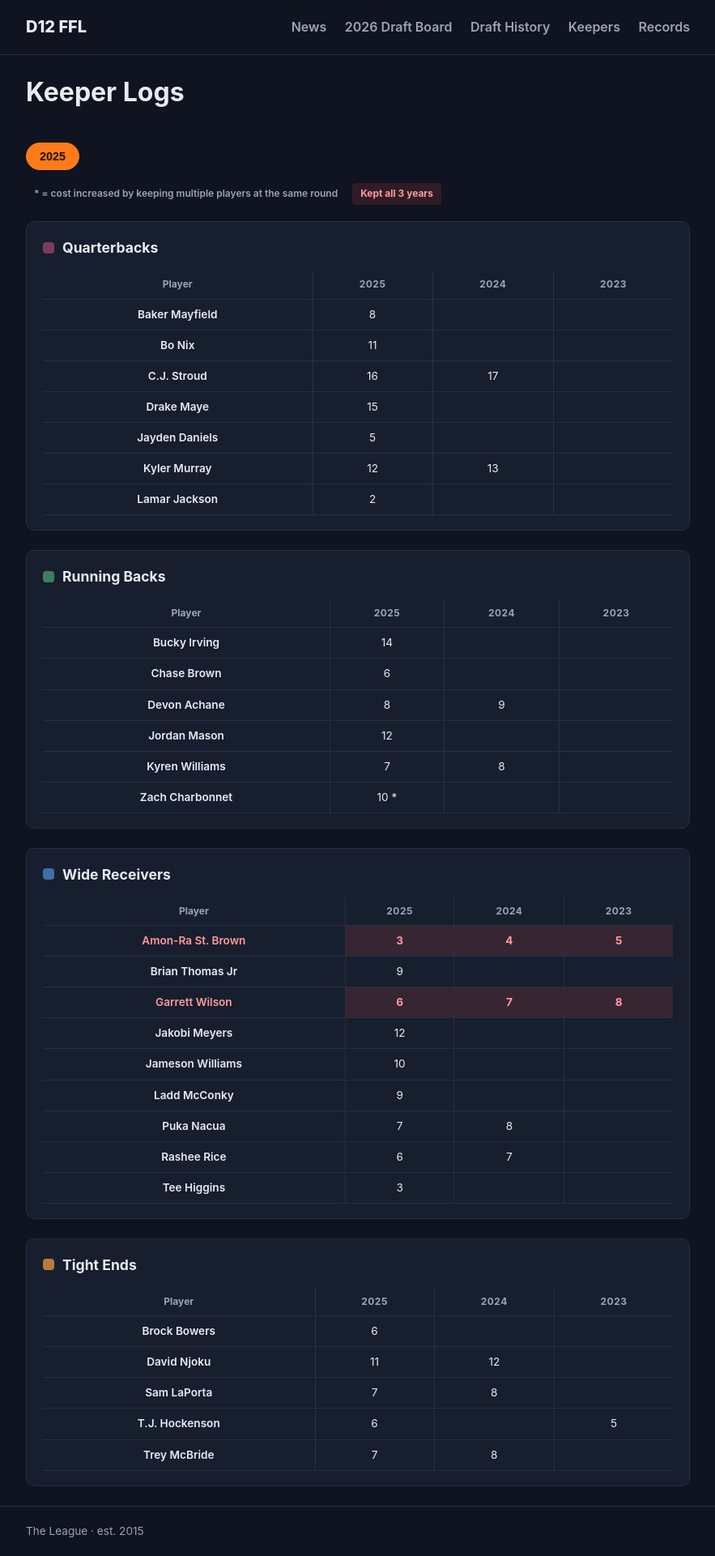
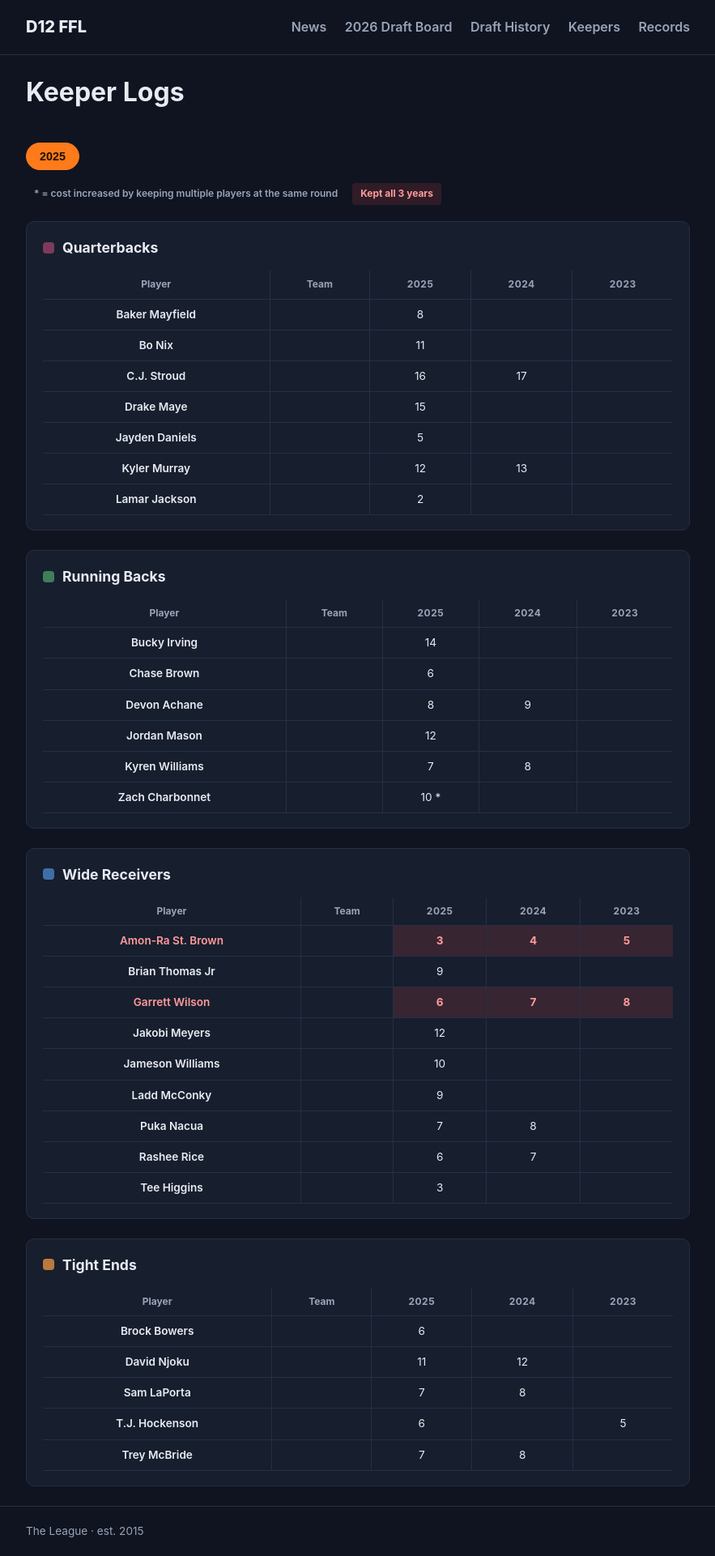
Before and after one commit to cullenhgn/D12-FFL-Website, a Jekyll site: the page built from keepers/index.md, in a window 1280 px wide. Shown: the whole page at 81% size, without its empty margins (198-1081 px from the left). Built offline with Jekyll 4.4.1, drawn with Linux system fonts in a browser that asks for light colours.

Commit message:
Add files via upload

```diff
--- a/assets/css/style.css
+++ b/assets/css/style.css
@@ -458,6 +458,8 @@ h1, h2, h3 { color: var(--text); }
 }
 .kp-name-col { text-align: left; color: var(--text); font-weight: 600; }
 .kp-table thead .kp-name-col { text-transform: none; letter-spacing: normal; }
+.kp-team-col { text-align: left; color: var(--muted); }
+.kp-table thead .kp-team-col { text-transform: none; letter-spacing: normal; }
 .kp-cell { color: var(--text); }
 .kp-triple {
   background: rgba(201, 69, 69, 0.18);
--- a/keepers/index.md
+++ b/keepers/index.md
@@ -49,7 +49,7 @@ permalink: /keepers/
 
     html += '<section class="fp-panel kp-pos-table">';
     html += '<h2><span class="kp-pos-dot pd-pos-' + pos + '"></span>' + (positionNames[pos] || pos) + '</h2>';
-    html += '<table class="kp-table"><thead><tr><th class="kp-name-col">Player</th>';
+    html += '<table class="kp-table"><thead><tr><th class="kp-name-col">Player</th><th class="kp-team-col">Team</th>';
     displayYears.forEach(function (y) { html += '<th>' + y + '</th>'; });
     html += '</tr></thead><tbody>';
 
@@ -60,6 +60,7 @@ permalink: /keepers/
 
       var nameClass = keptAllThree ? 'kp-name-col kp-triple-name' : 'kp-name-col';
       html += '<tr><td class="' + nameClass + '">' + escapeHtml(p.player) + '</td>';
+      html += '<td class="kp-team-col">' + escapeHtml(p.team || '') + '</td>';
       displayYears.forEach(function (y) {
         var entry = p.rounds ? p.rounds[y] : null;
         var cellClass = keptAllThree ? 'kp-cell kp-triple' : 'kp-cell';
```
